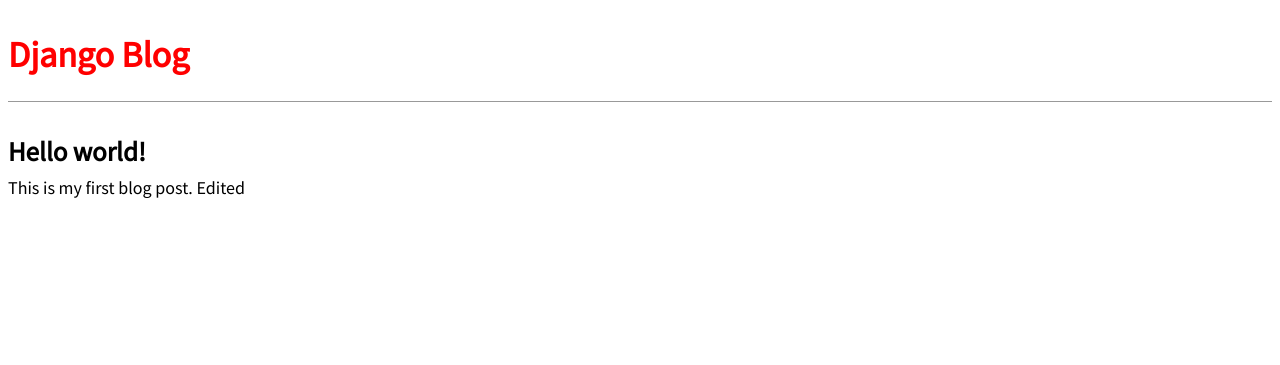
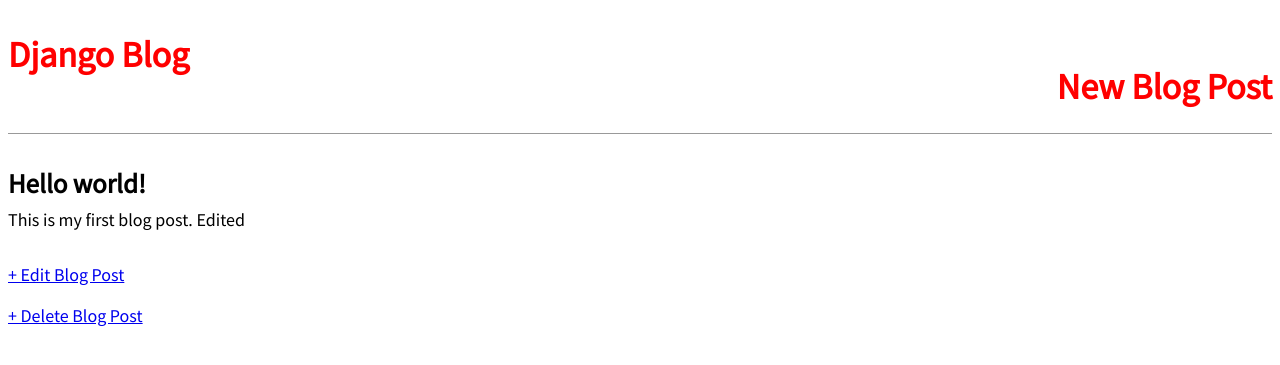
Before and after one commit to zosmanlic/blog-app, a Django app: page /post/1/ in a window 1280 px wide. Shown: the top 365 px of the page. Run offline with Django 3.2, Linux system fonts and the light colour scheme; data comes from the database, SQL or seed files in the repository; both versions use the stored data as it was after the commit.

Commit message:
extending features - adding forms for delete, update, new post

```diff
--- a/blog/models.py
+++ b/blog/models.py
@@ -1,4 +1,5 @@
 from django.db import models
+from django.urls import reverse
 
 
 class Post(models.Model):
@@ -11,3 +12,6 @@
 
     def __str__(self):
         return self.title
+
+    def get_absolute_url(self):
+        return reverse('post_detail', args=[str(self.id)])
--- a/blog/urls.py
+++ b/blog/urls.py
@@ -1,8 +1,11 @@
 from django.urls import path
 
-from .views import BlogListView, BlogDetailView
+from .views import BlogListView, BlogDetailView, BlogCreateView, BlogUpdateView, BlogDeleteView
 
 urlpatterns = [
+    path('post/<int:pk>/delete/', BlogDeleteView.as_view(), name='post_delete'),
+    path('post/<int:pk>/update/', BlogUpdateView.as_view(), name='post_update'),
+    path('post/new/', BlogCreateView.as_view(), name='post_new'),
     path('post/<int:pk>/', BlogDetailView.as_view(), name='post_detail'),
     path('', BlogListView.as_view(), name='home'),
 ]
--- a/blog/views.py
+++ b/blog/views.py
@@ -1,5 +1,6 @@
-from django.views.generic import ListView
-from django.views.generic import DetailView
+from django.views.generic import ListView, DetailView
+from django.views.generic.edit import CreateView, UpdateView, DeleteView
+from django.urls import reverse_lazy
 
 from .models import Post
 
@@ -14,3 +15,21 @@
     model = Post
     template_name = 'post_detail.html'
     context_object_name = 'post_detailed'
+
+
+class BlogCreateView(CreateView):
+    model = Post
+    template_name = 'post_new.html'
+    fields = '__all__'
+
+
+class BlogUpdateView(UpdateView):
+    model = Post
+    template_name = 'post_update.html'
+    fields = ['title', 'body']
+
+
+class BlogDeleteView(DeleteView):
+    model = Post
+    template_name = 'post_delete.html'
+    success_url = reverse_lazy('home')
--- a/templates/base.html
+++ b/templates/base.html
@@ -7,7 +7,12 @@
     </head>
     <body>
         <header>
-            <h1><a href="{% url 'home' %}">Django Blog</a></h1>
+            <div class="nav-left">
+                <h1><a href="{% url 'home' %}">Django Blog</a></h1>
+            </div>
+            <div class="nav-right">
+                <h1><a href="{% url 'post_new' %}">New Blog Post</a></h1>
+            </div>
         </header>
         <div>
             {% block content %}
--- a/templates/post_detail.html
+++ b/templates/post_detail.html
@@ -5,4 +5,7 @@
         <h2>{{ post_detailed.title }}</h2>
         <p>{{ post_detailed.body }}</p>
     </div>
+
+    <p><a href="{% url 'post_update' post_detailed.pk %}">+ Edit Blog Post</a></p>
+    <p><a href="{% url 'post_delete' post_detailed.pk %}">+ Delete Blog Post</a></p>
 {% endblock content %}
```
Also changed, not shown: blog/tests.py (+21 -0 lines), templates/post_delete.html (added, +10 -0 lines), templates/post_new.html (added, +10 -0 lines), templates/post_update.html (added, +10 -0 lines), db.sqlite3.
